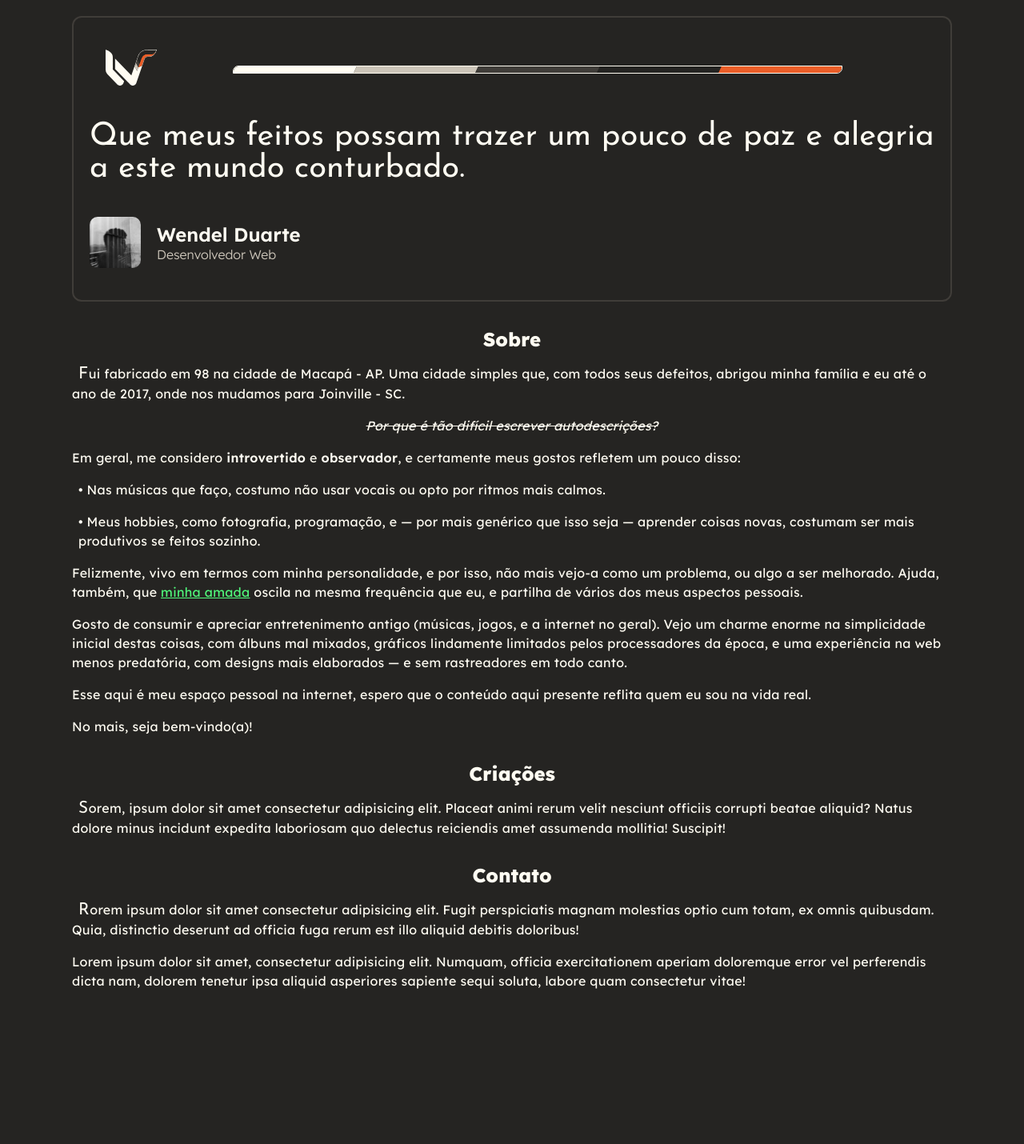
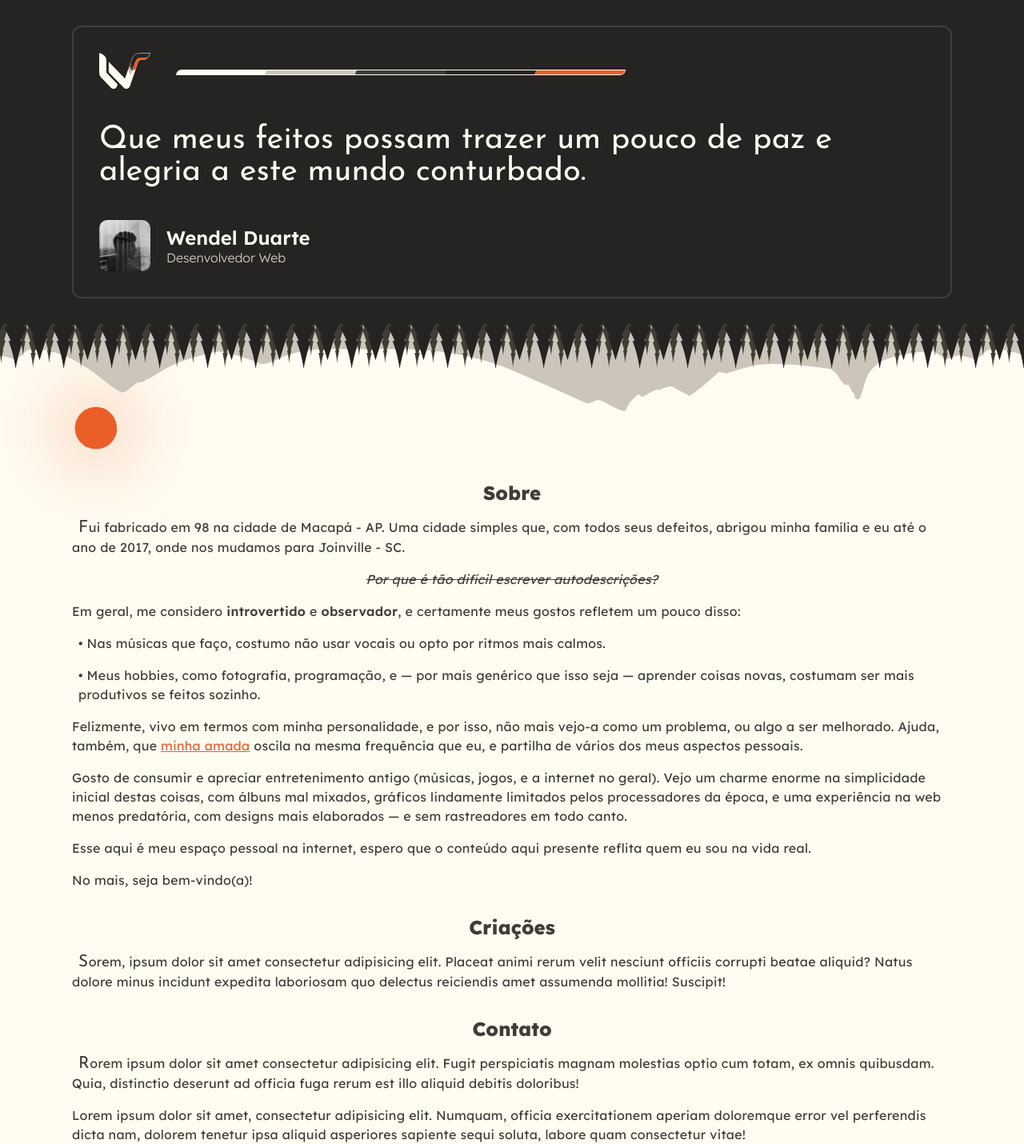
Before and after one commit to wendellduos/wendeldu.art, a PHP site: page /index.html in a window 1280 px wide. Shown: the whole page at 80% size. Before the commit the page ends 1236 px from the top, so only its background shows below. Run offline with PHP 8.4, Linux system fonts and the light colour scheme.

Commit message:
added decorative drawings

```diff
--- a/index.html
+++ b/index.html
@@ -33,6 +33,12 @@
         </div>
       </div>
     </section>
+    <div id="landscape-deco">
+      <div></div>
+      <div></div>
+      <div>
+        <img src="./assets/img/sun.svg" alt="Imagem do sol, em contexto com as montanhas" />
+      </div>
       <section>
         <h2 class="section-title center-text">Sobre</h2>
         <p>
@@ -57,28 +63,28 @@
         <p>
           Felizmente, vivo em termos com minha personalidade, e por isso, não mais vejo-a como um
           problema, ou algo a ser melhorado. Ajuda, também, que
-        <a href="https://instagram.com/kruger_barbi" target="_blank">minha amada</a> oscila na mesma
-        frequência que eu, e partilha de vários dos meus aspectos pessoais.
+          <a href="https://instagram.com/kruger_barbi" target="_blank">minha amada</a> oscila na
+          mesma frequência que eu, e partilha de vários dos meus aspectos pessoais.
         </p>
         <p>
-        Gosto de consumir e apreciar entretenimento antigo (músicas, jogos, e a internet no geral).
-        Vejo um charme enorme na simplicidade inicial destas coisas, com álbuns mal mixados,
-        gráficos lindamente limitados pelos processadores da época, e uma experiência na web menos
-        predatória, com designs mais elaborados — e sem rastreadores em todo canto.
+          Gosto de consumir e apreciar entretenimento antigo (músicas, jogos, e a internet no
+          geral). Vejo um charme enorme na simplicidade inicial destas coisas, com álbuns mal
+          mixados, gráficos lindamente limitados pelos processadores da época, e uma experiência na
+          web menos predatória, com designs mais elaborados — e sem rastreadores em todo canto.
         </p>
         <p>
-        Esse aqui é meu espaço pessoal na internet, espero que o conteúdo aqui presente reflita quem
-        eu sou na vida real.
+          Esse aqui é meu espaço pessoal na internet, espero que o conteúdo aqui presente reflita
+          quem eu sou na vida real.
         </p>
         <p>No mais, seja bem-vindo(a)!</p>
       </section>
       <section>
         <h2 class="section-title center-text">Criações</h2>
         <p>
-        <span class="first-letter ident">S</span>orem, ipsum dolor sit amet consectetur adipisicing
-        elit. Placeat animi rerum velit nesciunt officiis corrupti beatae aliquid? Natus dolore
-        minus incidunt expedita laboriosam quo delectus reiciendis amet assumenda mollitia!
-        Suscipit!
+          <span class="first-letter ident">S</span>orem, ipsum dolor sit amet consectetur
+          adipisicing elit. Placeat animi rerum velit nesciunt officiis corrupti beatae aliquid?
+          Natus dolore minus incidunt expedita laboriosam quo delectus reiciendis amet assumenda
+          mollitia! Suscipit!
         </p>
       </section>
       <section>
@@ -90,10 +96,10 @@
         </p>
         <p>
           Lorem ipsum dolor sit amet, consectetur adipisicing elit. Numquam, officia exercitationem
-        aperiam doloremque error vel perferendis dicta nam, dolorem tenetur ipsa aliquid asperiores
-        sapiente sequi soluta, labore quam consectetur vitae!
+          aperiam doloremque error vel perferendis dicta nam, dolorem tenetur ipsa aliquid
+          asperiores sapiente sequi soluta, labore quam consectetur vitae!
         </p>
       </section>
-    <!-- <a href="./chat.php">Chat</a> -->
+    </div>
   </body>
 </html>
--- a/styles/styles.css
+++ b/styles/styles.css
@@ -27,6 +27,11 @@
 
 html {
   font-size: 16px;
+}
+@media screen and (max-width: 375px) {
+  html {
+    font-size: 12px;
+  }
 }
 
 body {
@@ -83,21 +88,21 @@ p {
   letter-spacing: 0.3px;
 }
 p a {
-  color: var(--green);
+  color: var(--old-orange);
 }
 
 /* * MILD RESPOSIVENESS * */
 section,
-header {
-  width: calc(100% - 40px);
+#landscape-deco div:nth-child(3) {
+  width: calc(100% - 2rem);
   max-width: 1100px;
   margin: 0 auto;
 }
 
 /* * HOME BANNER * */
 #home-banner {
-  margin: 20px auto;
-  padding: 40px 20px;
+  margin: 2rem auto;
+  padding: 2rem;
 
   border: 2px solid var(--background);
   border-radius: 12px;
@@ -105,7 +110,8 @@ header {
 header {
   display: flex;
   align-items: center;
-  justify-content: space-between;
+  justify-content: flex-start;
+  gap: 2rem;
 }
 #logo {
   width: 4rem;
@@ -113,7 +119,7 @@ header {
 #deco-lines-wrp {
   display: inline-block;
 
-  height: 10px;
+  height: 7px;
   width: 100%;
 }
 #deco-lines {
@@ -122,8 +128,7 @@ header {
   justify-content: center;
 
   height: 100%;
-  width: 80%;
-  margin: 0 auto;
+  width: 60%;
 
   border: 1px solid var(--sand);
   border-top-left-radius: 7px;
@@ -178,3 +183,42 @@ h1 {
   font-weight: 300;
   font-size: 1rem;
 }
+
+/* * LANDSCAPE DECO * */
+#landscape-deco {
+  position: relative;
+
+  width: 100%;
+
+  background-color: var(--sand);
+
+  color: var(--background);
+}
+#landscape-deco div:nth-child(1) {
+  position: absolute;
+
+  width: 100%;
+  height: 60px;
+
+  background-image: url("../assets/img/pine-trees.png");
+
+  z-index: 2;
+}
+#landscape-deco div:nth-child(2) {
+  position: absolute;
+
+  width: 100%;
+  height: 120px;
+
+  background-image: url("../assets/img/mountains.svg");
+  background-position: 50%;
+
+  z-index: 1;
+}
+#landscape-deco div:nth-child(3) img {
+  margin-top: 100px;
+
+  filter: drop-shadow(0 0 50px var(--old-orange));
+
+  z-index: 0;
+}
```
Also changed, not shown: assets/img/mountains.svg (added), assets/img/pine-trees.png (added), assets/img/pine-trees.svg (added), assets/img/sun.svg (added). Lines whose indentation alone changed are shown as unchanged.
